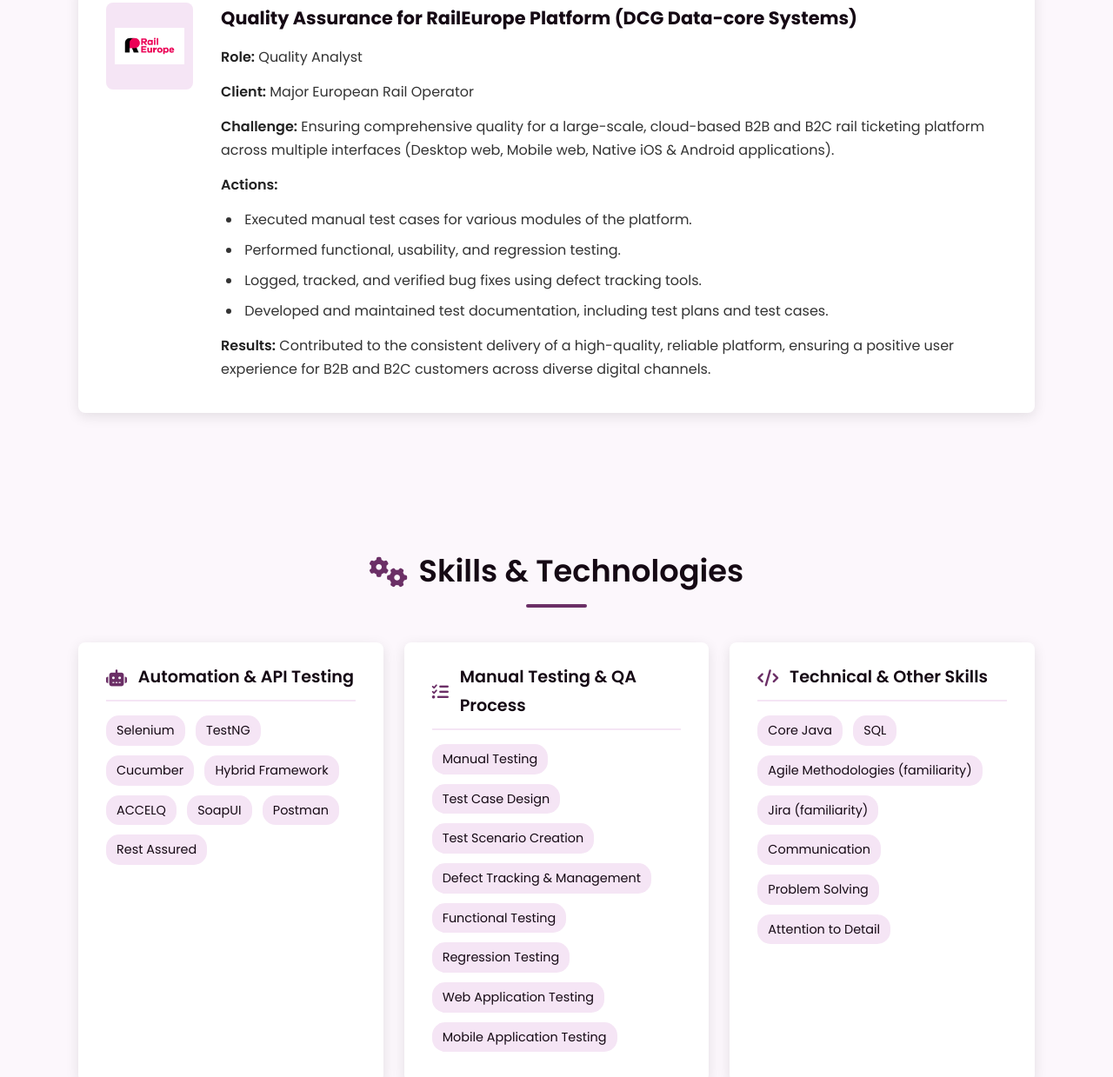
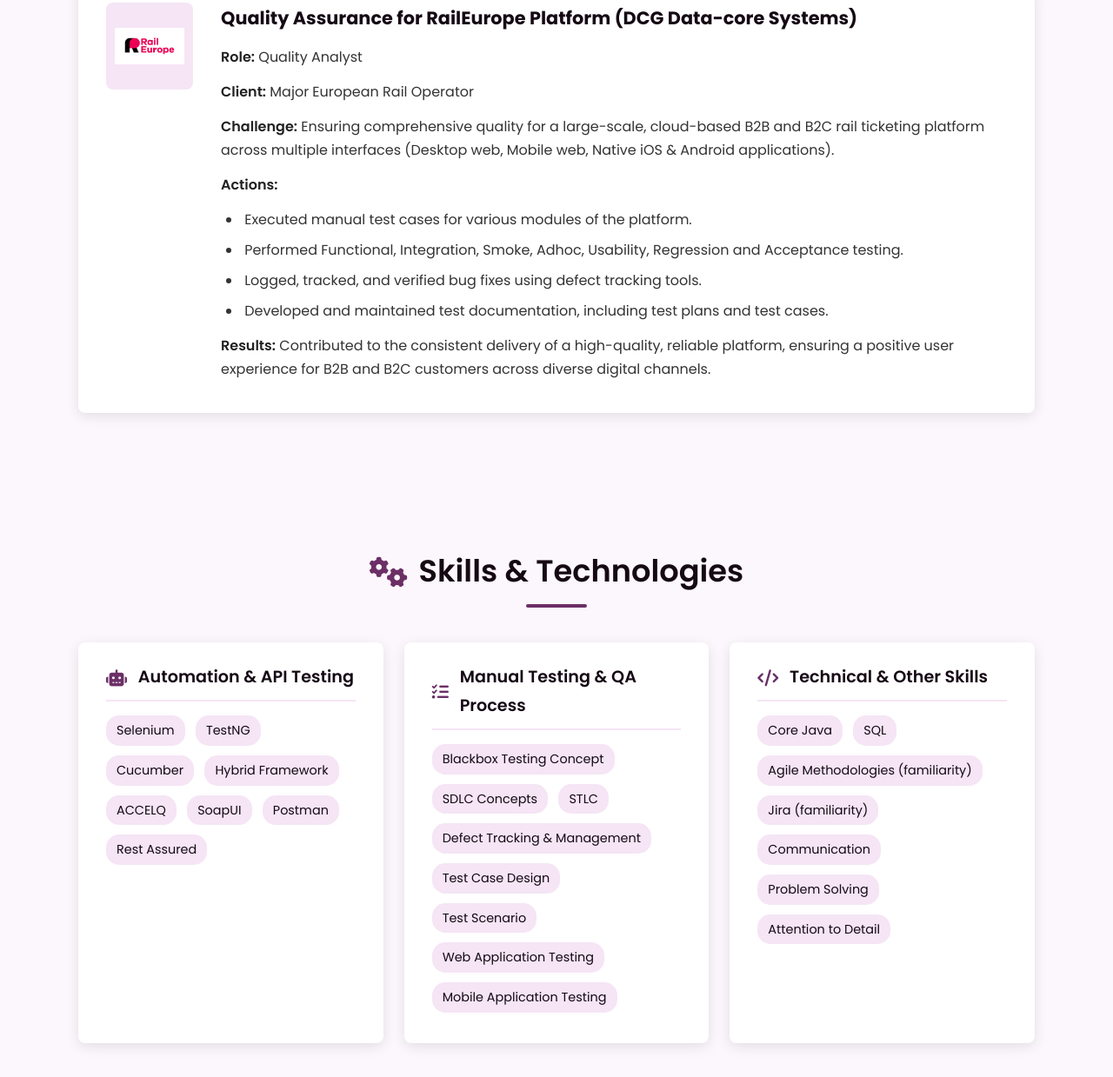
Before and after one commit to AyanavaDe/AyanavaDe.github.io, a plain HTML site: page index.html in a window 1280 px wide. Shown: the part 2611-3850 px from the top of the page at 87% size. Drawn offline with nearby package versions, Linux system fonts and the light colour scheme.

Commit message:
edited skillset

```diff
--- a/index.html
+++ b/index.html
@@ -119,7 +119,7 @@
                         <p><strong>Actions:</strong>
                             <ul>
                                 <li>Executed manual test cases for various modules of the platform.</li>
-                                <li>Performed functional, usability, and regression testing.</li>
+                                <li>Performed Functional, Integration, Smoke, Adhoc, Usability, Regression and Acceptance testing.</li>
                                 <li>Logged, tracked, and verified bug fixes using defect tracking tools.</li>
                                 <li>Developed and maintained test documentation, including test plans and test cases.</li>
                             </ul>
@@ -148,12 +148,12 @@
                     <div class="skill-category card animate-on-scroll">
                         <h3><i class="fas fa-tasks icon-left"></i>Manual Testing & QA Process</h3>
                         <ul>
-                            <li>Manual Testing</li>
+                            <li>Blackbox Testing Concept</li>
+                            <li>SDLC Concepts</li>
+                            <li>STLC</li>
+                            <li>Defect Tracking & Management</li>
                             <li>Test Case Design</li>
-                            <li>Test Scenario Creation</li>
-                            <li>Defect Tracking & Management</li>
-                            <li>Functional Testing</li>
-                            <li>Regression Testing</li>
+                            <li>Test Scenario</li>
                             <li>Web Application Testing</li>
                             <li>Mobile Application Testing</li>
                         </ul>
```
